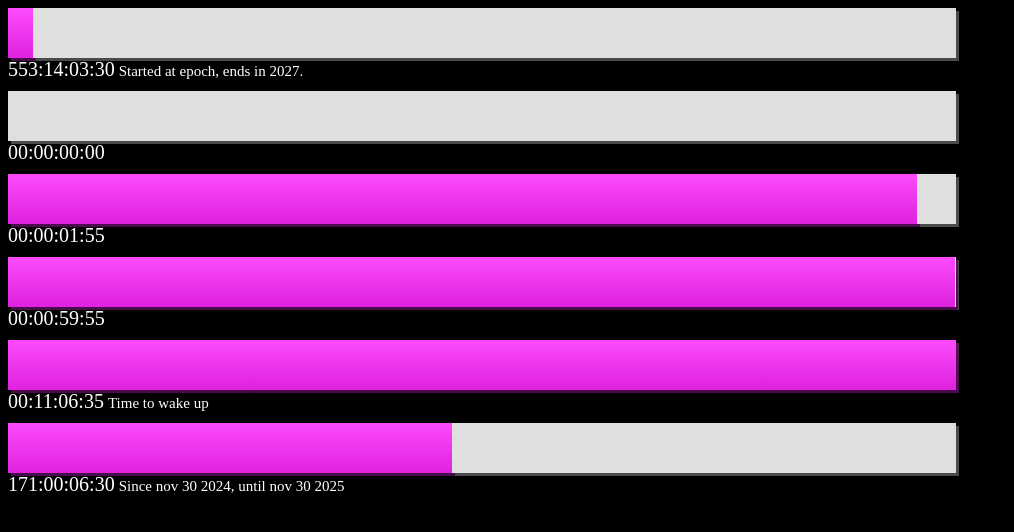
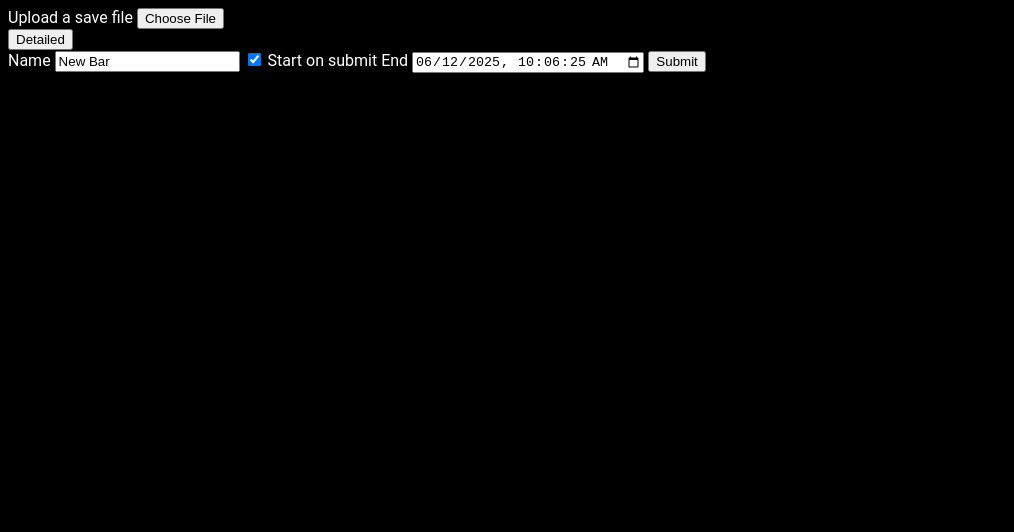
Before and after one commit to tlandart/loading-bars, a SvelteKit app: page / in a window 1280 px wide. Shown: the top 532 px of the page, without its empty margins (0-1014 px from the left). Built offline with nearby package versions, Linux system fonts and the light colour scheme.

Commit message:
Add JSON save file uploads and UI for bar creation

```diff
--- a/src/app.html
+++ b/src/app.html
@@ -13,5 +13,6 @@
 <style>
 	body {
 		background-color: black;
+		font-family: 'Roboto', 'Arial', sans-serif;
 	}
 </style>
--- a/src/lib/components/Bar.svelte
+++ b/src/lib/components/Bar.svelte
@@ -1,5 +1,6 @@
 <script lang="ts">
 	import { now } from '$lib/shared.svelte';
+	import { onMount } from 'svelte';
 
 	let { start = 0, end = 0 } = $props();
 	let percentage = $derived(
--- a/src/lib/components/BarCard.svelte
+++ b/src/lib/components/BarCard.svelte
@@ -4,7 +4,7 @@
 
 	let { start = 0, end = 0, name = '' } = $props();
 	let timeLeft = $state(0);
-	let formatType = $state(0);
+	// let formatType = $state(0);
 
 	$effect(() => {
 		timeLeft = end - now.getTime();
@@ -28,15 +28,15 @@
 		return `${f(r.day)}:${f(r.hou)}:${f(r.min)}:${f(r.sec)}`;
 	};
 
-	const formatWords = (ms: number) => {
-		const r = format(ms);
-		return `${r.day} days, ${r.hou} hours, ${r.min} minutes, ${r.sec} seconds`;
-	};
+	// const formatWords = (ms: number) => {
+	// 	const r = format(ms);
+	// 	return `${r.day} days, ${r.hou} hours, ${r.min} minutes, ${r.sec} seconds`;
+	// };
 
-	const cycleFormatType = () => {
-		formatType++;
-		if (formatType > 1) formatType = 0;
-	};
+	// const cycleFormatType = () => {
+	// 	formatType++;
+	// 	if (formatType > 1) formatType = 0;
+	// };
 </script>
 
 <div class="panel">
@@ -44,7 +44,7 @@
 	{#if timeLeft >= 0}
 		<span class="timestamp">{formatTimestamp(timeLeft)}</span>
 	{:else}
-		<span class="timestamp">00:00:00:00</span>
+		<span class="timestamp">-{formatTimestamp(-timeLeft)}</span>
 	{/if}
 	<span class="title">{name}</span>
 </div>
--- /dev/null
+++ b/src/lib/components/BarCardHolder.svelte
@@ -0,0 +1,35 @@
+<script>
+	// Holds all the bar cards, and has the timer system for how often to update the SvelteDate.
+
+	import BarCard from '$lib/components/BarCard.svelte';
+	import { now } from '$lib/shared.svelte';
+	import { onMount } from 'svelte';
+	let { bars } = $props();
+
+	// how many ms between updates. don't make too small else lag
+	// 1000 = 1fps, 200 = 5fps, 33 = ~30fps, 17 = ~60fps
+	const UPDATE_FREQ = 1000;
+
+	onMount(() => {
+		let last_time = performance.now();
+		let elapsed = 0;
+		let frame = requestAnimationFrame(function update(time) {
+			frame = requestAnimationFrame(update);
+			elapsed += time - last_time;
+			// every time UPDATE_FREQ ms passes, update the reactive date
+			if (elapsed > UPDATE_FREQ) {
+				now.setTime(Date.now());
+				elapsed %= UPDATE_FREQ;
+			}
+			last_time = time;
+		});
+
+		return () => {
+			cancelAnimationFrame(frame);
+		};
+	});
+</script>
+
+{#each bars as bar}
+	<BarCard start={bar.start} end={bar.end} name={bar.name} />
+{/each}
--- /dev/null
+++ b/src/lib/components/UserCreateForm.svelte
@@ -0,0 +1,144 @@
+<script lang="ts">
+	import { enhance } from '$app/forms';
+	let startNowToggle = $state(true);
+	let detailedFormToggle = $state(true);
+
+	// for default values in detailed form
+	let now = new Date();
+	let dateStringStart = now.toISOString().slice(0, -5);
+	let dateStringEnd = new Date(now.getTime() + 10 * 60000).toISOString().slice(0, -5);
+</script>
+
+<button
+	onclick={() => {
+		detailedFormToggle = !detailedFormToggle;
+	}}
+>
+	{#if detailedFormToggle}
+		Detailed
+	{:else}
+		Quick
+	{/if}
+</button>
+
+<form method="POST" action="?/create" use:enhance>
+	<label for="name">Name</label>
+	<input
+		id="name"
+		name="name"
+		type="text"
+		autocomplete="off"
+		onclick={(e) => {
+			e.target.select();
+		}}
+		value="New Bar"
+	/>
+	<input
+		id="startnow"
+		name="startnow"
+		type="checkbox"
+		placeholder="test"
+		autocomplete="off"
+		bind:checked={startNowToggle}
+	/>
+	<label for="startnow">Start on submit</label>
+	{#if detailedFormToggle}
+		{#if !startNowToggle}
+			<label for="startdatetime">Start</label>
+			<input
+				id="startdatetime"
+				name="startdatetime"
+				type="datetime-local"
+				value={dateStringStart}
+			/>
+		{/if}
+		<label for="enddatetime">End</label>
+		<input id="enddatetime" name="enddatetime" type="datetime-local" value={dateStringEnd} />
+		<input type="submit" />
+	{:else}
+		{#if !startNowToggle}
+			<header>Start in</header>
+			<input
+				id="quickstarthou"
+				name="quickstarthou"
+				type="number"
+				min="0"
+				max="99"
+				defaultValue="0"
+				onclick={(e) => {
+					e.target.select();
+				}}
+			/>
+			<label for="quickstarthou">hours,</label>
+			<input
+				id="quickstartmin"
+				name="quickstartmin"
+				type="number"
+				min="0"
+				max="59"
+				defaultValue="10"
+				onclick={(e) => {
+					e.target.select();
+				}}
+			/>
+			<label for="quickstartmin">minutes,</label>
+			<input
+				id="quickstartsec"
+				name="quickstartsec"
+				type="number"
+				min="0"
+				max="59"
+				defaultValue="0"
+				onclick={(e) => {
+					e.target.select();
+				}}
+			/>
+			<label for="quickstartsec">seconds</label>
+		{/if}
+		<header>End in</header>
+		<input
+			id="quickendhou"
+			name="quickendhou"
+			type="number"
+			min="0"
+			max="99"
+			defaultValue="0"
+			onclick={(e) => {
+				e.target.select();
+			}}
+		/>
+		<label for="quickendhou">hours,</label>
+		<input
+			id="quickendmin"
+			name="quickendmin"
+			type="number"
+			min="0"
+			max="59"
+			defaultValue="10"
+			onclick={(e) => {
+				e.target.select();
+			}}
+		/>
+		<label for="quickendmin">minutes,</label>
+		<input
+			id="quickendsec"
+			name="quickendsec"
+			type="number"
+			min="0"
+			max="59"
+			defaultValue="0"
+			onclick={(e) => {
+				e.target.select();
+			}}
+		/>
+		<label for="quickendsec">seconds</label>
+		<input type="submit" />
+	{/if}
+</form>
+
+<style>
+	label,
+	header {
+		color: white;
+	}
+</style>
--- /dev/null
+++ b/src/lib/components/UserUploadForm.svelte
@@ -0,0 +1,26 @@
+<script lang="ts">
+	import { enhance } from '$app/forms';
+	let button: HTMLInputElement;
+</script>
+
+<form method="POST" action="?/upload" enctype="multipart/form-data" use:enhance>
+	<label for="userfile">Upload a save file</label>
+	<input
+		accept="application/json"
+		name="userfile"
+		id="userfile"
+		type="file"
+		oninput={() => {
+			// i tried submitting the form but it redirects and i don't like that... so we must click this invisible submit button instead
+			button.click();
+		}}
+	/>
+	<noscript><input type="submit" /></noscript>
+	<input type="submit" style="display: none" bind:this={button} />
+</form>
+
+<style>
+	label {
+		color: white;
+	}
+</style>
--- a/src/lib/server/database.ts
+++ b/src/lib/server/database.ts
@@ -1,6 +1,7 @@
-/* Load bars into a map, like in https://svelte.dev/tutorial/kit/the-form-element. And then save it to a JSON or XML file. */
+/* Load bars into memory, like in https://svelte.dev/tutorial/kit/the-form-element. And then save it to a JSON or XML file. */
 
-interface Bar {
+export interface Bar {
+	id: string;
 	start: number;
 	end: number;
 	name: string;
@@ -8,20 +9,21 @@ interface Bar {
 
 const bars: Bar[] = [];
 
-export function getBars(filename: string) {
-	if (bars.length <= 0) {
-		// TODO load from filename
-		bars.push({ start: 0, end: 1797552000000, name: 'Started at epoch, ends in 2027.' });
-		bars.push({ start: Date.now(), end: Date.now() + 1000, name: '' });
-		bars.push({ start: Date.now(), end: Date.now() + 120000, name: '' });
-		bars.push({ start: Date.now(), end: Date.now() + 3600000, name: '' });
-		bars.push({ start: Date.now(), end: Date.now() + 40000000, name: 'Time to wake up' });
-		bars.push({
-			start: 1732942800000,
-			end: 1764496980000,
-			name: 'Since nov 30 2024, until nov 30 2025'
-		});
-	}
-
+export function getBars(obj: Bar[]) {
+	while (bars.length > 0) bars.pop();
+	obj.forEach((value) => {
+		bars.push(value);
+	});
 	return bars;
 }
+
+export function createBar(start: number, end: number, name: string) {
+	bars.push({ id: crypto.randomUUID(), start, end, name });
+	return bars;
+}
+
+export function deleteBar(id: string) {
+	const index = bars.findIndex((bar) => bar.id === id);
+	if (index !== -1) bars.splice(index, 1);
+	return bars;
+}
--- a/src/lib/shared.svelte.ts
+++ b/src/lib/shared.svelte.ts
@@ -1,7 +1,7 @@
 import { SvelteDate } from 'svelte/reactivity';
 export const now = new SvelteDate(); // universal reactive current timestamp, which is shared by all loading bar animations (so each one doesn't have its own, which would be a waste, and so they all update at the same time)
 
-const id = setInterval(() => {
-	now.setTime(Date.now());
-	// console.log('now:', now);
-}, 250);
+// const id = setInterval(() => {
+// 	now.setTime(Date.now());
+// 	console.log('now:', now);
+// }, 1000);
--- a/src/routes/+page.server.ts
+++ b/src/routes/+page.server.ts
@@ -1,13 +1,55 @@
+import type { Bar } from '$lib/server/database';
 import * as db from '$lib/server/database';
+
+let bars: Bar[] = [];
 
 export function load() {
 	return {
-		// see https://svelte.dev/tutorial/kit/page-data
-		// here is where we load the users data into an object
-		bars: db.getBars('')
+		bars: bars
 	};
 }
 
-// see https://svelte.dev/tutorial/kit/the-form-element
-// and https://svelte.dev/tutorial/kit/named-form-actions
-// for when we send the users data to the db (probably just gonna be a local file)
+function isValidObj(obj: any) {
+	// checks if obj is of type Bar[]
+	// this seems janky, idk if there is a better way to make sure the passed object is of type Bar[]
+	console.log('validating obj');
+	if (!Array.isArray(obj)) {
+		console.log('false');
+		return false;
+	}
+	for (let o of obj) {
+		if (
+			!('id' in o && 'start' in o && 'end' in o && 'name' in o) ||
+			typeof o['id'] !== 'string' ||
+			typeof o['start'] !== 'number' ||
+			typeof o['end'] !== 'number' ||
+			typeof o['name'] !== 'string'
+		) {
+			console.log('false');
+			return false;
+		}
+	}
+	console.log('true');
+	return true;
+}
+
+export const actions = {
+	upload: async ({ cookies, request }) => {
+		const data = await request.formData();
+		const file = data.get('userfile') as File;
+		const text = await file.text();
+		if (text) {
+			let obj: Bar[] = JSON.parse(text);
+			if (isValidObj(obj)) {
+				bars = db.getBars(obj);
+			}
+		}
+	},
+	create: async ({ cookies, request }) => {
+		const data = await request.formData();
+		const start = Number(data.get('start'));
+		const end = Number(data.get('end'));
+		const name = data.get('name') as string;
+		bars = db.createBar(start, end, name);
+	}
+};
--- a/src/routes/+page.svelte
+++ b/src/routes/+page.svelte
@@ -1,8 +1,10 @@
 <script lang="ts">
-	import BarCard from '$lib/components/BarCard.svelte';
+	import BarCardHolder from '$lib/components/BarCardHolder.svelte';
+	import UserCreateForm from '$lib/components/UserCreateForm.svelte';
+	import UserUploadForm from '$lib/components/UserUploadForm.svelte';
 	let { data } = $props();
 </script>
 
-{#each data.bars as bar}
-	<BarCard start={bar.start} end={bar.end} name={bar.name} />
-{/each}
+<BarCardHolder bars={data.bars} />
+<UserUploadForm />
+<UserCreateForm />
```
Also changed, not shown: src/lib/components/AddBar.svelte (deleted), 3 other files (tests, documents, lock files or other folders).
